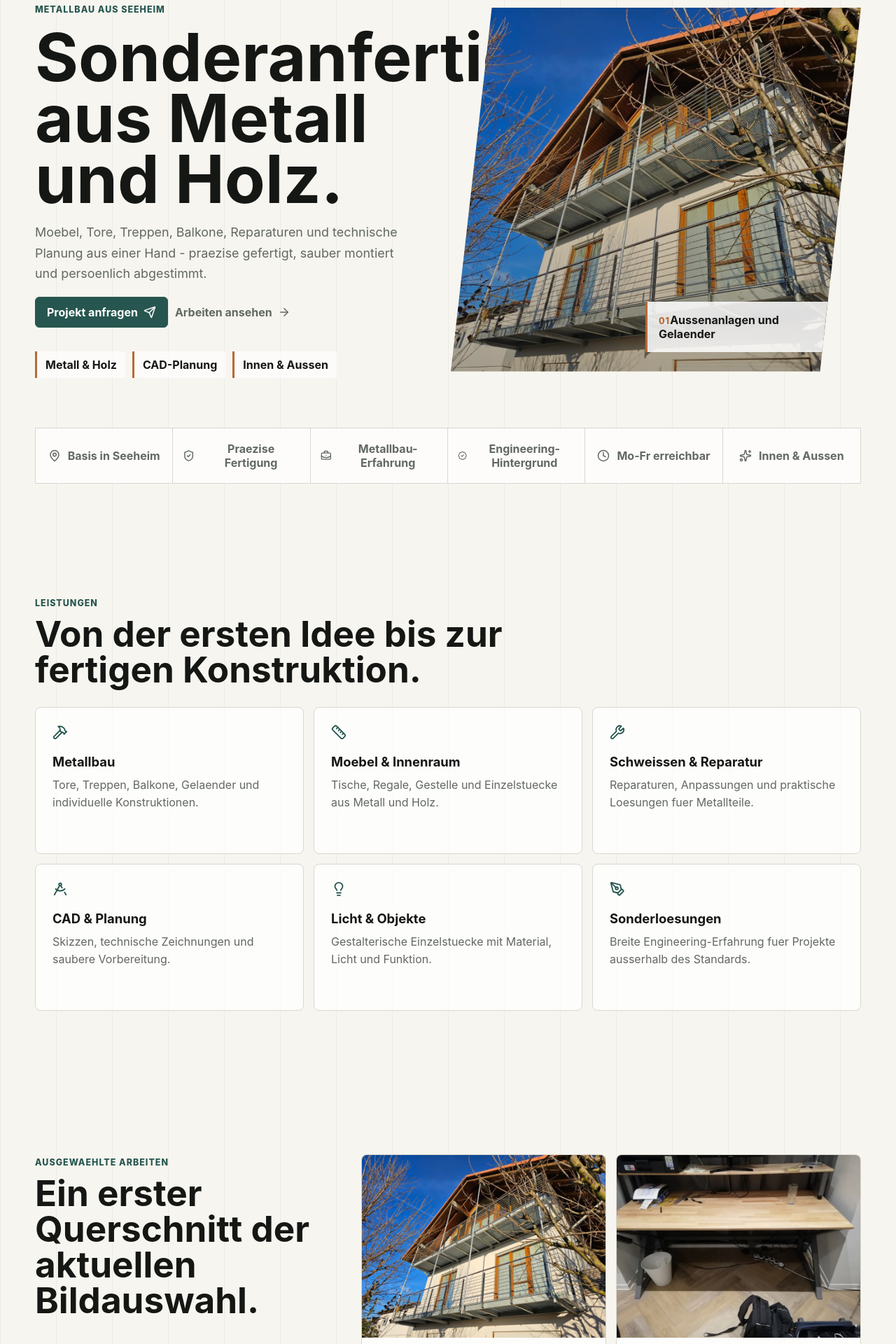
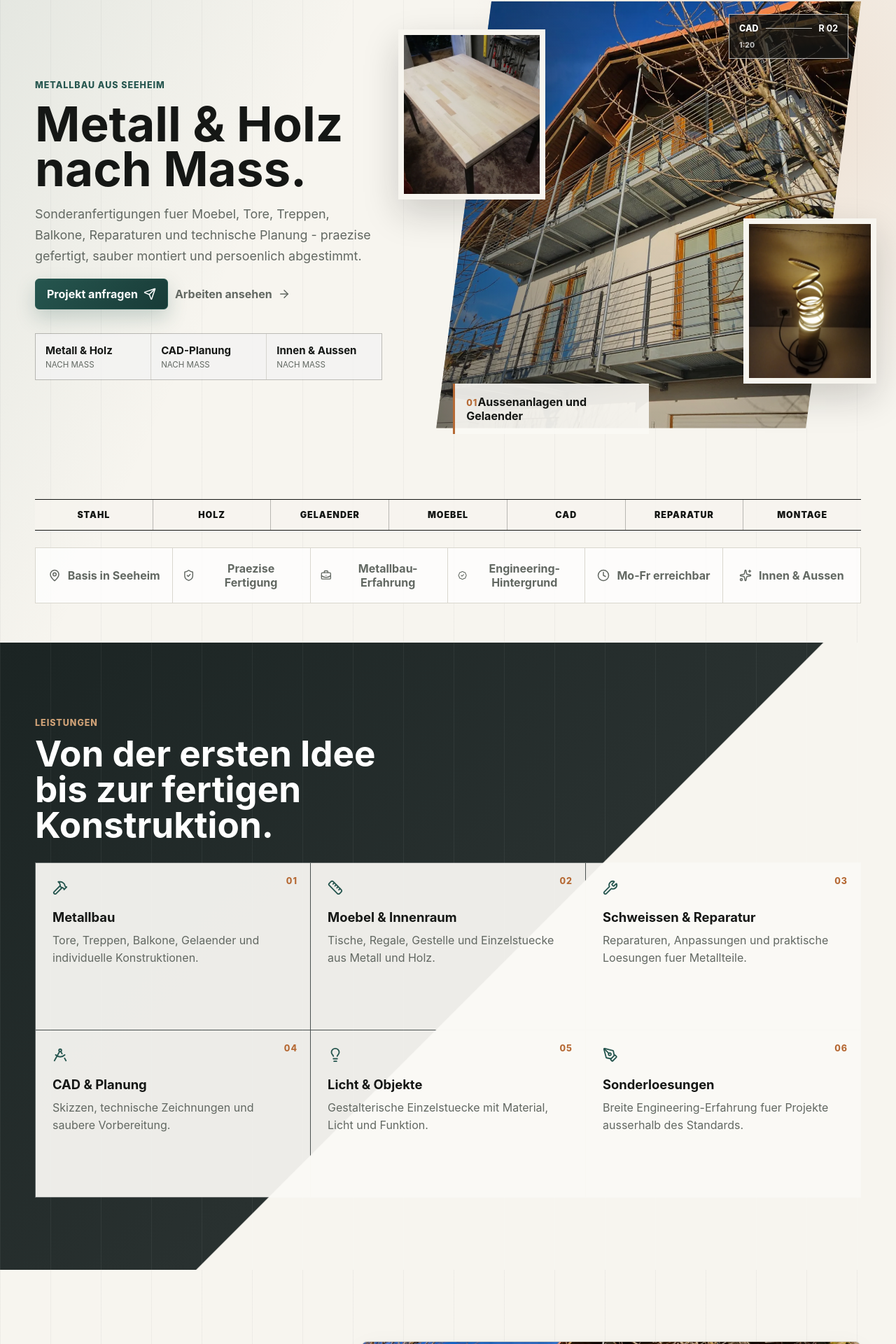
Before and after one commit to MaxSch17799/Metallbau_Website, a React (Vite) app: page / in a window 1280 px wide. Shown: the part 185-2105 px from the top of the page at 70% size. Built offline with nearby package versions, Linux system fonts and the light colour scheme.

Commit message:
Refine visual design direction

```diff
--- a/src/App.tsx
+++ b/src/App.tsx
@@ -157,6 +157,10 @@ function Header({
 function HomePage({ lang, navigate }: { lang: Lang; navigate: (path: string) => void }) {
   const t = copy[lang];
   const featured = projects.slice(0, 4);
+  const materials =
+    lang === "de"
+      ? ["Stahl", "Holz", "Gelaender", "Moebel", "CAD", "Reparatur", "Montage"]
+      : ["Steel", "Wood", "Railings", "Furniture", "CAD", "Repair", "Installation"];
 
   return (
     <>
@@ -175,19 +179,42 @@ function HomePage({ lang, navigate }: { lang: Lang; navigate: (path: string) =>
               <ArrowRight size={18} />
             </button>
           </div>
-          <div className="hero-stats">
+          <div className="hero-stats" aria-label="Schwerpunkte">
             {t.hero.stats.map((item) => (
-              <span key={item}>{item}</span>
+              <span key={item}>
+                <strong>{item}</strong>
+                <small>{lang === "de" ? "nach Mass" : "made to fit"}</small>
+              </span>
             ))}
           </div>
         </div>
-        <div className="hero-media">
-          <img src="/projects/balkon-gelaender.webp" alt="" />
+        <div className="hero-stage">
+          <div className="hero-media">
+            <img src="/projects/balkon-gelaender.webp" alt="" />
+          </div>
+          <div className="hero-inset hero-inset-top">
+            <img src="/projects/metall-holz-tisch.webp" alt="" />
+          </div>
+          <div className="hero-inset hero-inset-bottom">
+            <img src="/projects/leuchtobjekt.webp" alt="" />
+          </div>
           <div className="hero-note">
             <span>01</span>
             <strong>{lang === "de" ? "Aussenanlagen und Gelaender" : "Exterior structures and railings"}</strong>
           </div>
+          <div className="technical-plate" aria-hidden="true">
+            <span>CAD</span>
+            <i />
+            <b>R 02</b>
+            <small>1:20</small>
+          </div>
         </div>
+      </section>
+
+      <section className="material-ribbon" aria-label="Materialien und Schwerpunkte">
+        {materials.map((item) => (
+          <span key={item}>{item}</span>
+        ))}
       </section>
 
       <section className="proof-strip" aria-label="Highlights">
@@ -202,14 +229,15 @@ function HomePage({ lang, navigate }: { lang: Lang; navigate: (path: string) =>
         })}
       </section>
 
-      <section className="section-band">
+      <section className="section-band capabilities-band">
         <SectionIntro title={t.sections.services} text={t.sections.servicesText} />
         <div className="service-grid">
-          {services.map((service) => {
+          {services.map((service, index) => {
             const Icon = service.icon;
             const [title, text] = service[lang];
             return (
               <article className="service-card" key={title}>
+                <span className="service-number">{String(index + 1).padStart(2, "0")}</span>
                 <Icon size={22} />
                 <h3>{title}</h3>
                 <p>{text}</p>
@@ -220,8 +248,16 @@ function HomePage({ lang, navigate }: { lang: Lang; navigate: (path: string) =>
       </section>
 
       <section className="split-section">
-        <div>
-          <SectionIntro title={t.sections.featured} text={lang === "de" ? "Ein erster Querschnitt der aktuellen Bildauswahl." : "A first cross-section from the current image selection."} />
+        <div className="sticky-intro">
+          <SectionIntro
+            title={t.sections.featured}
+            text={lang === "de" ? "Echte Arbeiten statt generischer Stockbilder." : "Real work instead of generic stock imagery."}
+          />
+          <p>
+            {lang === "de"
+              ? "Die aktuelle Galerie nutzt Ihre erste Bildauswahl. Mit besseren finalen Fotos wird die Seite sofort hochwertiger wirken."
+              : "The current gallery uses your first image selection. Better final photos will immediately make the site feel more premium."}
+          </p>
         </div>
         <div className="featured-grid">
           {featured.map((project) => (
--- a/src/content.ts
+++ b/src/content.ts
@@ -45,9 +45,9 @@ export const copy = {
     },
     hero: {
       kicker: "Metallbau aus Seeheim",
-      title: "Sonderanfertigungen aus Metall und Holz.",
+      title: "Metall & Holz nach Mass.",
       text:
-        "Moebel, Tore, Treppen, Balkone, Reparaturen und technische Planung aus einer Hand - praezise gefertigt, sauber montiert und persoenlich abgestimmt.",
+        "Sonderanfertigungen fuer Moebel, Tore, Treppen, Balkone, Reparaturen und technische Planung - praezise gefertigt, sauber montiert und persoenlich abgestimmt.",
       primary: "Projekt anfragen",
       secondary: "Arbeiten ansehen",
       stats: ["Metall & Holz", "CAD-Planung", "Innen & Aussen"],
@@ -113,7 +113,7 @@ export const copy = {
     },
     hero: {
       kicker: "Metalwork from Seeheim",
-      title: "Custom work in metal and wood.",
+      title: "Custom metal and woodwork.",
       text:
         "Furniture, gates, stairs, balconies, repairs and technical planning from one place - precisely made, cleanly installed and personally coordinated.",
       primary: "Start a request",
--- a/src/styles.css
+++ b/src/styles.css
@@ -13,17 +13,27 @@
   --green-soft: #dfe9e4;
   --copper: #b66a35;
   --wood: #c9ad7b;
-  --shadow: 0 24px 80px rgba(36, 39, 37, 0.14);
+  --paper: #fbfaf6;
+  --shadow: 0 28px 90px rgba(36, 39, 37, 0.16);
 }
 
 * {
   box-sizing: border-box;
 }
 
+html,
+body,
+#root {
+  max-width: 100%;
+  overflow-x: hidden;
+}
+
 body {
   margin: 0;
   background:
-    linear-gradient(90deg, rgba(21, 23, 21, 0.045) 1px, transparent 1px) 0 0 / 80px 80px,
+    radial-gradient(circle at 86% 6%, rgba(182, 106, 53, 0.16), transparent 28rem),
+    linear-gradient(115deg, rgba(38, 86, 79, 0.1), transparent 34rem),
+    linear-gradient(90deg, rgba(21, 23, 21, 0.038) 1px, transparent 1px) 0 0 / 72px 72px,
     var(--bg);
   color: var(--ink);
 }
@@ -54,7 +64,7 @@ img {
   top: 0;
   z-index: 20;
   border-bottom: 1px solid rgba(21, 23, 21, 0.08);
-  background: rgba(247, 245, 239, 0.92);
+  background: rgba(247, 245, 239, 0.88);
   backdrop-filter: blur(18px);
 }
 
@@ -90,11 +100,16 @@ img {
   display: inline-flex;
   align-items: center;
   gap: 12px;
+  min-width: 0;
   border: 0;
   background: transparent;
   color: var(--ink);
   padding: 0;
   text-align: left;
+}
+
+.brand-lockup > span:last-child {
+  min-width: 0;
 }
 
 .brand-mark {
@@ -103,7 +118,9 @@ img {
   width: 42px;
   height: 42px;
   border: 1px solid var(--ink);
-  background: var(--ink);
+  background:
+    linear-gradient(135deg, rgba(255, 255, 255, 0.16), transparent 45%),
+    var(--ink);
   color: var(--bg);
   font-weight: 800;
   letter-spacing: 0;
@@ -133,6 +150,10 @@ img {
   display: flex;
   align-items: center;
   gap: 10px;
+}
+
+.nav-actions {
+  flex-shrink: 0;
 }
 
 .desktop-nav button,
@@ -181,6 +202,10 @@ img {
   border-radius: 6px;
   padding: 0 16px;
   font-weight: 700;
+  transition:
+    transform 180ms ease,
+    box-shadow 180ms ease,
+    background 180ms ease;
 }
 
 .outline-btn {
@@ -191,8 +216,14 @@ img {
 
 .primary-btn {
   border: 1px solid var(--green);
-  background: var(--green);
+  background: linear-gradient(135deg, var(--green), #183b37);
   color: #fff;
+  box-shadow: 0 12px 28px rgba(38, 86, 79, 0.22);
+}
+
+.outline-btn:hover,
+.primary-btn:hover {
+  transform: translateY(-1px);
 }
 
 .primary-btn:disabled {
@@ -213,13 +244,18 @@ img {
 
 .hero-section {
   display: grid;
-  grid-template-columns: minmax(0, 0.95fr) minmax(360px, 1.05fr);
-  gap: clamp(32px, 5vw, 72px);
+  grid-template-columns: minmax(0, 0.9fr) minmax(420px, 1.1fr);
+  gap: clamp(36px, 6vw, 86px);
   align-items: center;
   width: min(1180px, calc(100% - 32px));
   min-height: calc(100svh - 104px);
   margin: 0 auto;
   padding: clamp(46px, 7vw, 96px) 0;
+}
+
+.hero-copy,
+.hero-stage {
+  min-width: 0;
 }
 
 .eyebrow {
@@ -245,7 +281,18 @@ h2 {
   letter-spacing: 0;
 }
 
-.hero-copy h1,
+.hero-copy h1 {
+  max-width: 820px;
+  margin: 16px 0 18px;
+  font-size: clamp(3rem, 5.4vw, 4.95rem);
+  line-height: 0.92;
+  overflow-wrap: break-word;
+}
+
+.hero-copy h1 span {
+  display: block;
+}
+
 .page-hero h1 {
   max-width: 820px;
   margin: 16px 0 18px;
@@ -267,63 +314,169 @@ h2 {
 }
 
 .hero-stats {
-  display: flex;
-  flex-wrap: wrap;
-  gap: 10px;
+  display: grid;
+  grid-template-columns: repeat(3, minmax(0, 1fr));
+  gap: 1px;
   margin-top: 34px;
+  border: 1px solid rgba(21, 23, 21, 0.14);
+  background: rgba(21, 23, 21, 0.14);
+  max-width: 620px;
 }
 
 .hero-stats span {
-  border-left: 3px solid var(--copper);
-  background: rgba(255, 255, 255, 0.62);
-  padding: 9px 12px;
+  display: grid;
+  gap: 4px;
+  background: rgba(255, 255, 255, 0.72);
+  padding: 14px;
   color: var(--ink);
-  font-weight: 700;
+}
+
+.hero-stats strong {
+  font-size: 0.94rem;
+}
+
+.hero-stats small {
+  color: var(--muted);
+  font-size: 0.72rem;
+  text-transform: uppercase;
+}
+
+.hero-stage {
+  position: relative;
+  min-height: 650px;
 }
 
 .hero-media {
   position: relative;
-  min-height: 520px;
+  z-index: 1;
+  min-height: 610px;
   overflow: hidden;
   background: var(--surface-strong);
   box-shadow: var(--shadow);
-  clip-path: polygon(10% 0, 100% 0, 90% 100%, 0 100%);
+  clip-path: polygon(13% 0, 100% 0, 87% 100%, 0 100%);
 }
 
 .hero-media::before {
   position: absolute;
   inset: 0;
   z-index: 1;
-  background: linear-gradient(180deg, rgba(21, 23, 21, 0.05), rgba(21, 23, 21, 0.34));
+  background:
+    linear-gradient(90deg, rgba(21, 23, 21, 0.42), transparent 48%),
+    linear-gradient(180deg, rgba(21, 23, 21, 0.02), rgba(21, 23, 21, 0.28));
   content: "";
 }
 
 .hero-media img {
   width: 100%;
   height: 100%;
-  min-height: 520px;
+  min-height: 610px;
   object-fit: cover;
+}
+
+.hero-inset {
+  position: absolute;
+  z-index: 3;
+  overflow: hidden;
+  border: 8px solid var(--bg);
+  background: var(--surface-strong);
+  box-shadow: 0 20px 48px rgba(21, 23, 21, 0.18);
+}
+
+.hero-inset img {
+  width: 100%;
+  height: 100%;
+  object-fit: cover;
+}
+
+.hero-inset-top {
+  top: 40px;
+  left: -54px;
+  width: 210px;
+  aspect-ratio: 1 / 1.16;
+}
+
+.hero-inset-bottom {
+  right: -22px;
+  bottom: 104px;
+  width: 190px;
+  aspect-ratio: 1 / 1.24;
 }
 
 .hero-note {
   position: absolute;
-  right: 28px;
-  bottom: 28px;
-  z-index: 2;
+  left: 24px;
+  bottom: 32px;
+  z-index: 4;
   width: min(280px, calc(100% - 56px));
   border-left: 3px solid var(--copper);
-  background: rgba(255, 255, 255, 0.86);
+  background: rgba(251, 250, 246, 0.9);
   padding: 16px;
+}
+
+.technical-plate {
+  position: absolute;
+  right: 18px;
+  top: 18px;
+  z-index: 4;
+  display: grid;
+  grid-template-columns: auto 66px auto;
+  align-items: center;
+  gap: 10px;
+  border: 1px solid rgba(255, 255, 255, 0.68);
+  background: rgba(21, 23, 21, 0.72);
+  color: #fff;
+  padding: 12px 14px;
+  font-size: 0.78rem;
+  font-weight: 800;
+  text-transform: uppercase;
+}
+
+.technical-plate i {
+  display: block;
+  height: 1px;
+  background: rgba(255, 255, 255, 0.7);
+}
+
+.technical-plate small {
+  color: rgba(255, 255, 255, 0.7);
 }
 
 .hero-note span,
 .project-card span,
-.process-grid span {
+.process-grid span,
+.service-number {
   color: var(--copper);
   font-size: 0.78rem;
   font-weight: 800;
   letter-spacing: 0.08em;
   text-transform: uppercase;
+}
+
+.material-ribbon {
+  display: flex;
+  width: min(1180px, calc(100% - 32px));
+  margin: -28px auto 42px;
+  border-top: 1px solid var(--ink);
+  border-bottom: 1px solid var(--ink);
+  background: rgba(247, 245, 239, 0.76);
+  overflow: hidden;
+}
+
+.material-ribbon span {
+  flex: 1;
+  min-width: 120px;
+  border-right: 1px solid rgba(21, 23, 21, 0.28);
+  padding: 14px 18px;
+  color: var(--ink);
+  font-size: 0.78rem;
+  font-weight: 900;
+  letter-spacing: 0.08em;
+  text-align: center;
+  text-transform: uppercase;
+}
+
+.material-ribbon span:last-child {
+  border-right: 0;
 }
 
 .proof-strip {
@@ -368,6 +521,29 @@ h2 {
   padding: clamp(56px, 8vw, 104px) 0;
 }
 
+.capabilities-band {
+  position: relative;
+  width: 100%;
+  max-width: none;
+  padding-inline: max(16px, calc((100vw - 1180px) / 2));
+  background:
+    linear-gradient(90deg, rgba(255, 255, 255, 0.05) 1px, transparent 1px) 0 0 / 72px 72px,
+    linear-gradient(135deg, #1b2423, #293130 54%, #f7f5ef 54.1%);
+}
+
+.capabilities-band .section-intro {
+  color: #fff;
+}
+
+.capabilities-band .section-intro .eyebrow {
+  color: #d0a277;
+}
+
+.capabilities-band .section-intro h2 {
+  max-width: 560px;
+  color: #fff;
+}
+
 .section-intro {
   max-width: 720px;
   margin-bottom: 28px;
@@ -385,7 +561,9 @@ h2 {
 .service-grid {
   display: grid;
   grid-template-columns: repeat(3, 1fr);
-  gap: 14px;
+  gap: 1px;
+  border: 1px solid rgba(255, 255, 255, 0.16);
+  background: rgba(255, 255, 255, 0.16);
 }
 
 .service-card,
@@ -395,19 +573,37 @@ h2 {
 .request-form,
 .missing-card,
 .password-panel {
-  border: 1px solid var(--line);
   border-radius: 8px;
   background: rgba(255, 255, 255, 0.78);
 }
 
+.project-card,
+.process-grid article,
+.contact-panel,
+.request-form,
+.missing-card,
+.password-panel {
+  border: 1px solid var(--line);
+}
+
 .service-card {
-  min-height: 210px;
+  position: relative;
+  min-height: 238px;
+  border-radius: 0;
+  border: 0;
+  background: rgba(251, 250, 246, 0.92);
   padding: 24px;
 }
 
 .service-card svg,
 .missing-card svg {
   color: var(--green);
+}
+
+.service-number {
+  position: absolute;
+  right: 18px;
+  top: 18px;
 }
 
 .service-card h3,
@@ -434,11 +630,31 @@ h2 {
   padding: clamp(56px, 8vw, 104px) 0;
 }
 
+.sticky-intro {
+  position: sticky;
+  top: 132px;
+  align-self: start;
+}
+
+.sticky-intro p {
+  max-width: 360px;
+  color: var(--muted);
+  line-height: 1.6;
+}
+
 .featured-grid,
 .project-grid {
   display: grid;
   grid-template-columns: repeat(2, 1fr);
   gap: 14px;
+}
+
+.featured-grid .project-card:first-child {
+  grid-column: 1 / -1;
+}
+
+.featured-grid .project-card:first-child .project-image {
+  aspect-ratio: 16 / 8;
 }
 
 .project-grid {
@@ -447,6 +663,7 @@ h2 {
 
 .project-card {
   overflow: hidden;
+  box-shadow: 0 14px 40px rgba(21, 23, 21, 0.06);
 }
 
 .project-image {
@@ -777,6 +994,10 @@ textarea {
     padding-top: 42px;
   }
 
+  .hero-stage {
+    min-height: 560px;
+  }
+
   .hero-media {
     min-height: 440px;
     clip-path: none;
@@ -784,6 +1005,19 @@ textarea {
 
   .hero-media img {
     min-height: 440px;
+  }
+
+  .hero-inset-top {
+    left: 24px;
+    top: auto;
+    bottom: 28px;
+    width: 176px;
+  }
+
+  .hero-inset-bottom {
+    right: 22px;
+    bottom: -34px;
+    width: 160px;
   }
 
   .proof-strip {
@@ -800,6 +1034,16 @@ textarea {
   .project-grid,
   .missing-grid {
     grid-template-columns: repeat(2, 1fr);
+  }
+
+  .capabilities-band {
+    background:
+      linear-gradient(90deg, rgba(255, 255, 255, 0.05) 1px, transparent 1px) 0 0 / 72px 72px,
+      linear-gradient(180deg, #1b2423, #293130 42%, #f7f5ef 42.1%);
+  }
+
+  .sticky-intro {
+    position: static;
   }
 
   .request-band,
@@ -819,13 +1063,26 @@ textarea {
   }
 
   .nav-shell {
-    width: min(100% - 24px, 1180px);
-    gap: 12px;
+    width: 100%;
+    gap: 8px;
+    padding-inline: 12px;
   }
 
   .brand-lockup strong {
-    max-width: 145px;
+    max-width: 132px;
+    overflow: hidden;
     font-size: 0.86rem;
+    text-overflow: ellipsis;
+    white-space: nowrap;
+  }
+
+  .brand-lockup {
+    flex: 0 0 auto;
+    max-width: none;
+  }
+
+  .brand-lockup > span:last-child {
+    display: none;
   }
 
   .brand-lockup small {
@@ -839,8 +1096,20 @@ textarea {
 
   .lang-toggle,
   .icon-btn {
+    width: 38px;
     min-width: 38px;
     height: 38px;
+  }
+
+  .lang-toggle {
+    gap: 0;
+    padding: 0;
+    overflow: hidden;
+    font-size: 0;
+  }
+
+  .nav-actions {
+    gap: 6px;
   }
 
   .hero-section,
@@ -853,12 +1122,17 @@ textarea {
   .site-footer,
   .proof-strip,
   .mobile-nav {
-    width: min(100% - 24px, 1180px);
+    width: calc(100% - 36px);
+    max-width: 1180px;
   }
 
   .hero-copy h1,
   .page-hero h1 {
-    font-size: clamp(2.55rem, 17vw, 4.35rem);
+    font-size: clamp(2.45rem, 13.2vw, 3.25rem);
+  }
+
+  .page-hero h1 {
+    font-size: clamp(2.45rem, 14vw, 3.75rem);
   }
 
   .hero-actions {
@@ -873,15 +1147,36 @@ textarea {
     width: 100%;
   }
 
+  .hero-stats {
+    grid-template-columns: 1fr;
+  }
+
+  .hero-stage {
+    min-height: 460px;
+  }
+
   .hero-media,
   .hero-media img {
     min-height: 360px;
   }
 
   .hero-note {
-    right: 16px;
+    left: 16px;
+    right: auto;
     bottom: 16px;
     width: calc(100% - 32px);
+  }
+
+  .hero-inset,
+  .technical-plate {
+    display: none;
+  }
+
+  .material-ribbon {
+    width: calc(100% - 36px);
+    max-width: 1180px;
+    margin-top: 4px;
+    overflow-x: auto;
   }
 
   .proof-strip,
@@ -910,6 +1205,14 @@ textarea {
     min-height: auto;
   }
 
+  .capabilities-band {
+    padding-inline: 12px;
+  }
+
+  .featured-grid .project-card:first-child .project-image {
+    aspect-ratio: 4 / 3;
+  }
+
   .portrait-placeholder,
   .portrait-placeholder.large {
     min-height: 280px;
```
Also changed, not shown: 1 other file (tests, documents, lock files or other folders).
